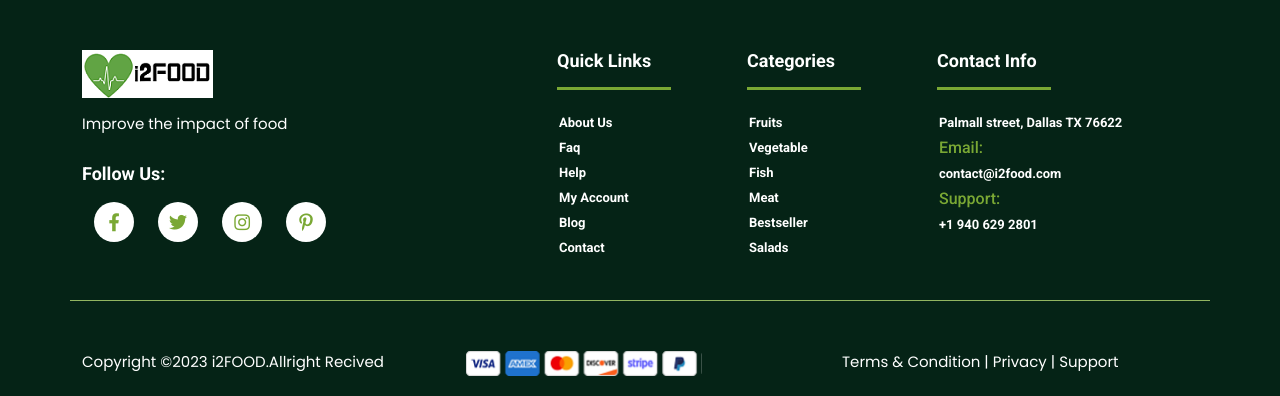
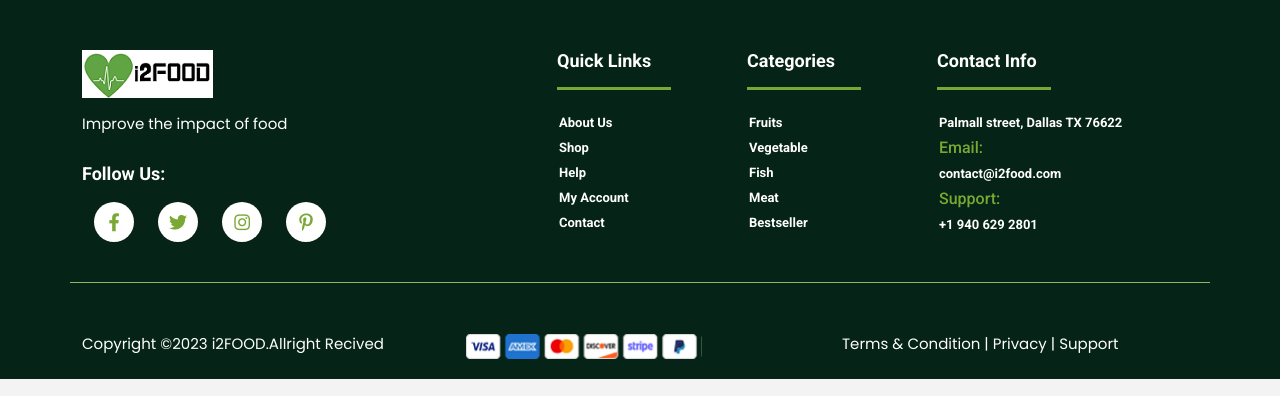
Before and after one commit to rteguo/i2food, a Flask app: page / in a window 1280 px wide. Shown: the part 1572-1968 px from the top of the page. Run offline with Flask 2, Linux system fonts and the light colour scheme; data that the repository does not hold is empty; some libraries are stand-ins or nearby versions.

Commit message:
coding update

```diff
--- a/server.py
+++ b/server.py
@@ -186,14 +186,20 @@ def shoppage():
     """View shop page."""
 
     products = crud.get_products()
-    category = crud.get_categories()
+    categories = crud.get_categories()
+
+    # Build dictionnary for the list of categories with number of products for each category
+    dict_categories = {}
+
+    for category in categories:
+        dict_categories[category.name] = len(category.products)
 
     user_name = None
 
     if "first_name" in session:
         user_name =  session["first_name"]
 
-    return render_template("shop.html", product_list=products, category_list=category, user_name = user_name)
+    return render_template("shop.html", product_list=products, category_list=dict_categories, user_name = user_name)
 
 
 @app.route("/logout")
@@ -213,6 +219,7 @@ def logout():
 @app.route('/cart_size', methods=['GET'])
 def get_cart_size():
     """Return the current cart size as JSON"""
+
     cart = session.get('cart', {})
     cart_size = len(cart)
     return jsonify(cart_size=cart_size)
@@ -605,6 +612,27 @@ def register_user():
 
     return jsonify({"message" : "User crate successfully."})
 
+@app.route("/contactprocess", methods=["POST"])
+def contact_message():
+    """Register a new user"""
+
+    name = request.form.get("name")
+    message = request.form.get("message")
+    email = request.form.get("email")
+
+    # Check if all required fields are complete
+    if not name or not email:
+        return jsonify({"message" : "Please complete all required fields"})
+
+    else:
+        contact = crud.create_contact(name, email, message)
+
+        db.session.add(contact)
+        db.session.commit()
+        # flash("Account created suscefful !")
+
+    return jsonify({"message" : "Conctact message create successfully."})
+
 if __name__ == "__main__":
     connect_to_db(app)
     app.run(host="0.0.0.0", debug=True)
--- a/templates/addproduct.html
+++ b/templates/addproduct.html
@@ -67,7 +67,7 @@
                         <input name="image_url" class="form-control" type="file" placeholder="unit_measure">
                     </div>
                     <div class="button-bar pt-20 text-end">
-                        <a  href="/adminproducts" class="btn btn-lg">Cancel</a>
+                        <button  class="cancel-be btn btn-lg">Cancel</button>
                         <input  type="submit" class="save-product btn btn-lg" value="Submit">
                     </div>
                 </form>
--- a/templates/base.html
+++ b/templates/base.html
@@ -167,12 +167,11 @@
 						</div>
 						<div class="footer-iteam">
 							<ul>
-								<li><a href="#">About Us</a></li>
-								<li><a href="#">Faq</a></li>
+								<li><a href="/about">About Us</a></li>
+								<li><a href="/shop">Shop</a></li>
 								<li><a href="#">Help</a></li>
 								<li><a href="#">My Account</a></li>
-								<li><a href="#">Blog</a></li>
-								<li><a href="#">Contact</a></li>
+								<li><a href="/contact">Contact</a></li>
 							</ul>
 						</div>
 					</div>
@@ -189,7 +188,6 @@
 								<li><a href="#">Fish</a></li>
 								<li><a href="#">Meat</a></li>
 								<li><a href="#">Bestseller</a></li>
-								<li><a href="#">Salads</a></li>
 							</ul>
 						</div>
 					</div>
--- a/templates/homepage.html
+++ b/templates/homepage.html
@@ -224,7 +224,7 @@
                 </div>
                 <div class="product-content">
                     <h3 class="title"><a href="/product/{{ product.product_id }}" data-bs-toggle="modal" data-bs-target="#exampleModal">{{product.name}}</a></h3>
-                    <div class="price">{{ product.price_str() }} <span>{{product.price_str()}}</span></div>
+                    <div class="price">{{ product.price_str() }} </div>
                 </div>
             </div>
             {% endfor %}
--- a/templates/updateproduct.html
+++ b/templates/updateproduct.html
@@ -70,7 +70,7 @@
                         <input name="image_url" class="form-control" type="file" placeholder="unit_measure">
                     </div>
                     <div class="button-bar pt-20 text-end">
-                        <a  href="/adminproducts">Cancel</a>
+                        <button  class="cancel-be btn btn-lg">Cancel</button>
                         <input  type="submit" class="update-product btn btn-lg" value="Submit">
                         <input name="product_id" type="hidden" value="{{product.product_id}}">
                     </div>
```
Also changed, not shown: templates/product_details.html (+3 -4 lines), templates/shop.html (+5 -5 lines).
